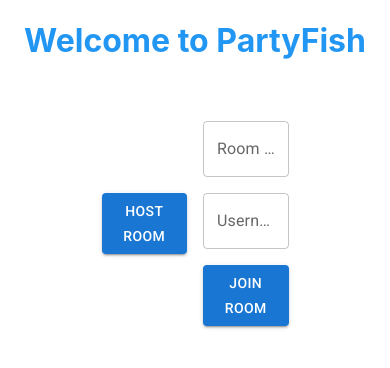
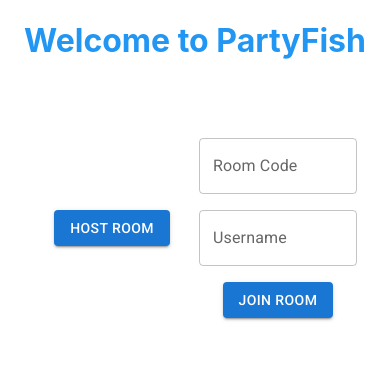
Before and after one commit to partyfishgames/partyfish, a React (Create React App) app in the folder client/: page / in a window 390 px wide. Shown: the top 368 px of the page. Built offline with nearby package versions, Linux system fonts and the light colour scheme; no server answers.

Commit message:
Small styling change to make textbox better on mobile

```diff
--- a/client/src/components/HomePage/index.tsx
+++ b/client/src/components/HomePage/index.tsx
@@ -69,12 +69,12 @@ export function HomePage() {
             <h1 style={{ color: "#2196f3" }}>Welcome to PartyFish</h1>
 
             <Grid container
-                spacing={2}
+                spacing={1}
                 style={{ height: '300px' }}
                 justifyContent="center"
                 alignItems="center"
             >
-                <Grid item xs={3}>
+                <Grid item xs={5}>
                     <Grid container
                         direction="row"
                         justifyContent="center"
@@ -86,7 +86,7 @@ export function HomePage() {
                         </Grid>
                     </Grid>
                 </Grid>
-                <Grid item xs={3}>
+                <Grid item xs={5}>
                     <Grid container spacing={2} direction="column" justifyContent="space-around" alignItems="center">
                         <Grid item>
                             <TextField autoComplete="false" spellCheck="false" value={playerRoomCode} onChange={handleRoomCodeChange} id="outlined-basic" label="Room Code" variant="outlined" />
```
